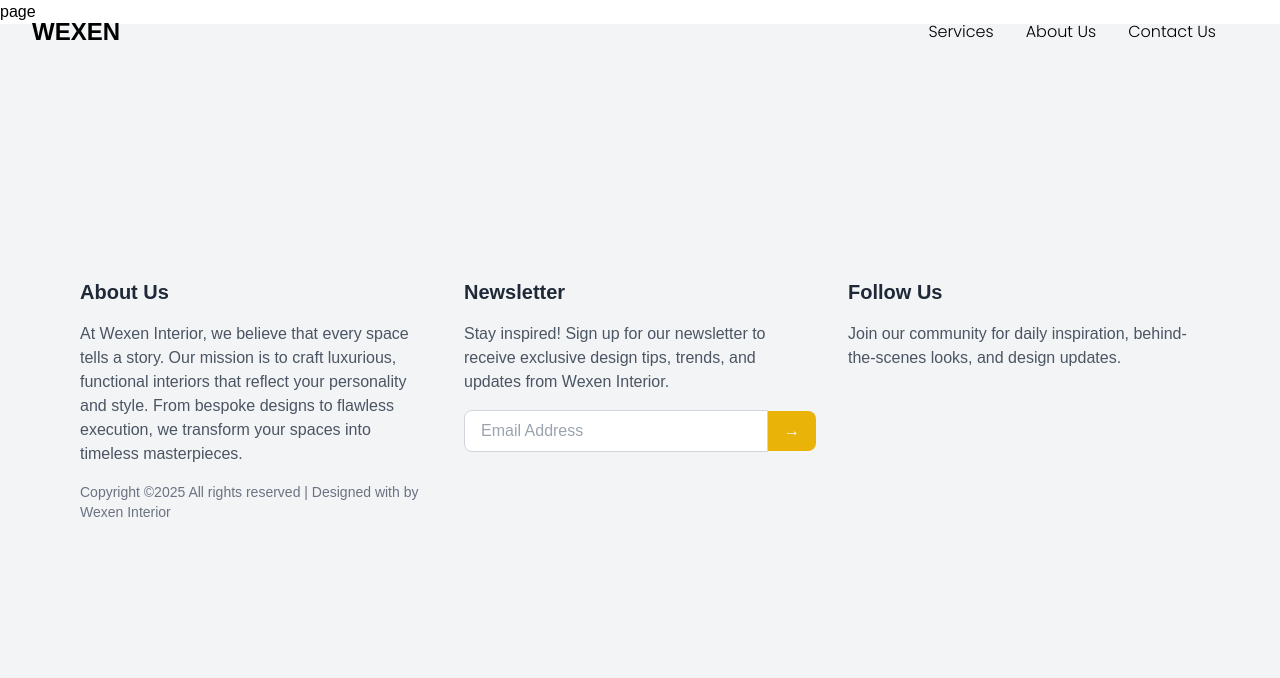
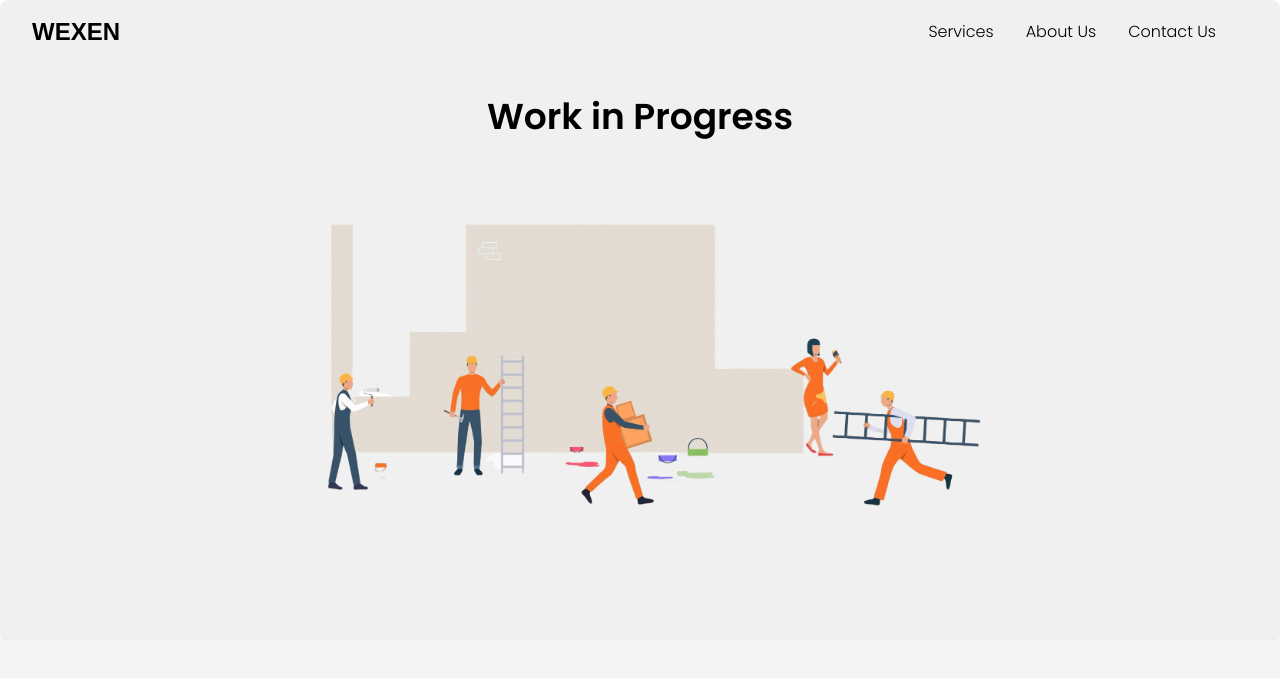
Before and after one commit to prasad-gurav/wexen-interior, a Next.js app: page /contact-us in a window 1280 px wide. Shown: the top 678 px of the page. Built offline with nearby package versions, Linux system fonts and the light colour scheme.

Commit message:
Adds workInProgress and fix aboutUs page.

```diff
--- a/src/app/about-us/aboutus.module.scss
+++ b/src/app/about-us/aboutus.module.scss
@@ -6,6 +6,10 @@
 	justify-content: center;
 	align-items: center;
 
+
+	@media (max-width: 768px) {
+		padding: 100px 0px;
+	}
 	.container {
 		display: flex;
 		flex-wrap: wrap;
@@ -18,6 +22,7 @@
 		@media (min-width: 768px) {
 			flex-wrap: nowrap;
 			text-align: left;
+
 		}
 
 		@media (max-width: 767px) {
--- a/src/app/contact-us/page.jsx
+++ b/src/app/contact-us/page.jsx
@@ -1,7 +1,12 @@
+import WorkInProgress from "@/components/WorkInProgress";
 import React from "react";
 
 function page() {
-	return <div>page</div>;
+	return (
+		<div>
+			<WorkInProgress />
+		</div>
+	);
 }
 
 export default page;
--- a/src/app/services/page.jsx
+++ b/src/app/services/page.jsx
@@ -1,7 +1,12 @@
+import WorkInProgress from "@/components/WorkInProgress";
 import React from "react";
 
 function page() {
-	return <div>page</div>;
+	return (
+		<div>
+			<WorkInProgress />
+		</div>
+	);
 }
 
 export default page;
--- /dev/null
+++ b/src/components/WorkInProgress.jsx
@@ -0,0 +1,37 @@
+"use client";
+import { motion } from "framer-motion";
+import { useEffect } from "react";
+import gsap from "gsap";
+
+const WorkInProgress = () => {
+	return (
+		<div style={styles.container}>
+			<h2 className="text-4xl font-poppins font-semibold ">Work in Progress</h2>
+
+			<img
+				src="/assets/working.png"
+				className="w-[60vw] mx-auto h-auto"
+				alt="workInProgress"
+			/>
+		</div>
+	);
+};
+
+const styles = {
+	container: {
+		fontFamily: "Poppins, sans-serif",
+		textAlign: "center",
+		padding: "50px 20px",
+		background: "#f0f0f0",
+		borderRadius: "10px",
+		boxShadow: "0 4px 10px rgba(0, 0, 0, 0.1)",
+		display: "flex",
+		flexDirection: "column",
+		height: "80vh",
+		justifyContent: "center",
+		alignItems: "center",
+		padding: "25px 0px",
+	},
+};
+
+export default WorkInProgress;
```
Also changed, not shown: public/assets/working.png (added).
